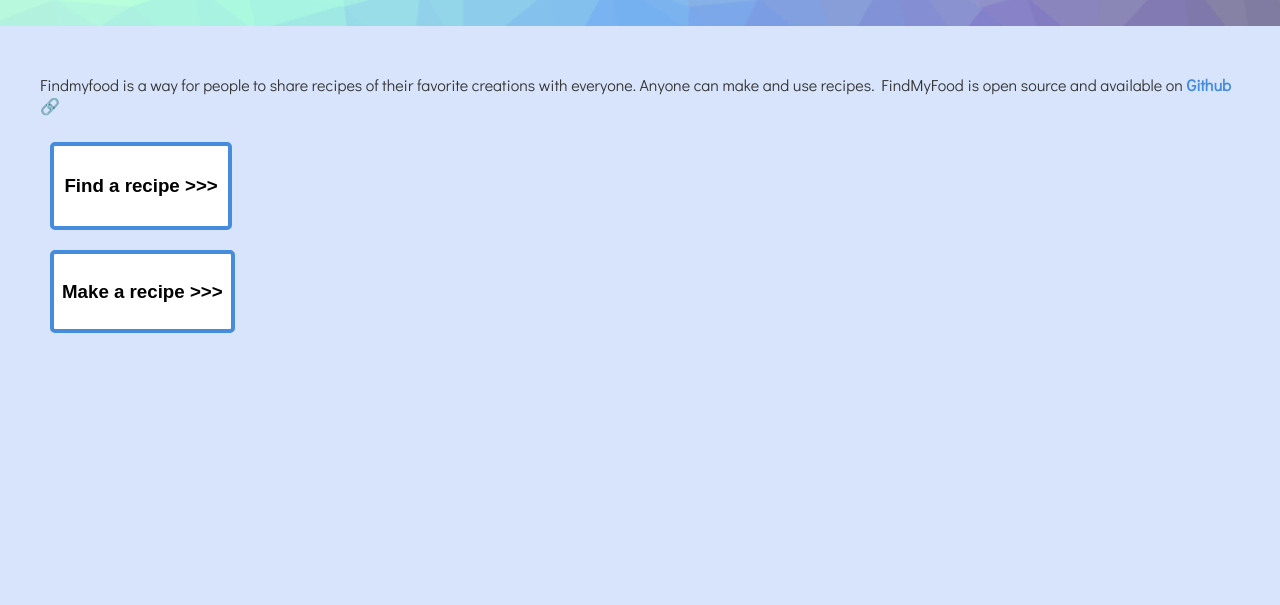
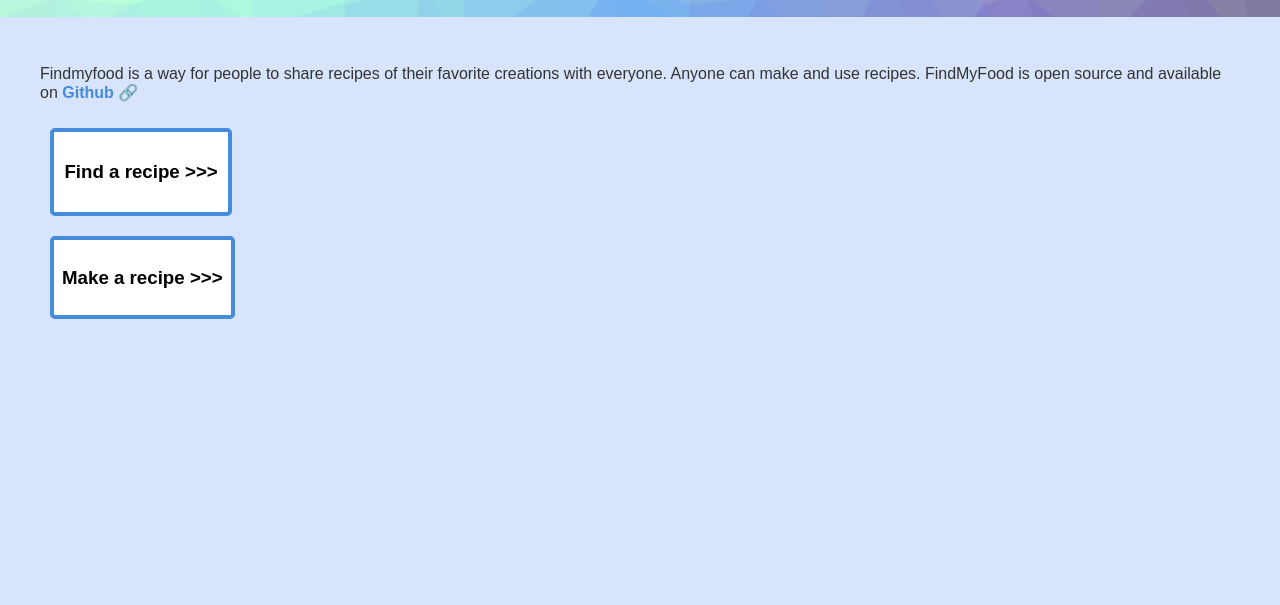
Before and after one commit to sharktide/recipeLive, a website: page index.html in a window 1280 px wide. Shown: the part 195-800 px from the top of the page. Drawn offline with Linux system fonts and the light colour scheme; a web font is replaced by a local one.

Commit message:
Update styles.css

```diff
--- a/styles/styles.css
+++ b/styles/styles.css
@@ -24,7 +24,7 @@
 }
 
 body {
-    font-family: "Didact Gothic", sans-serif;
+    font-family: "Coolvetica", sans-serif;
     margin: 0;
     padding: 0;
     background-color: #d7e4fb;
```
